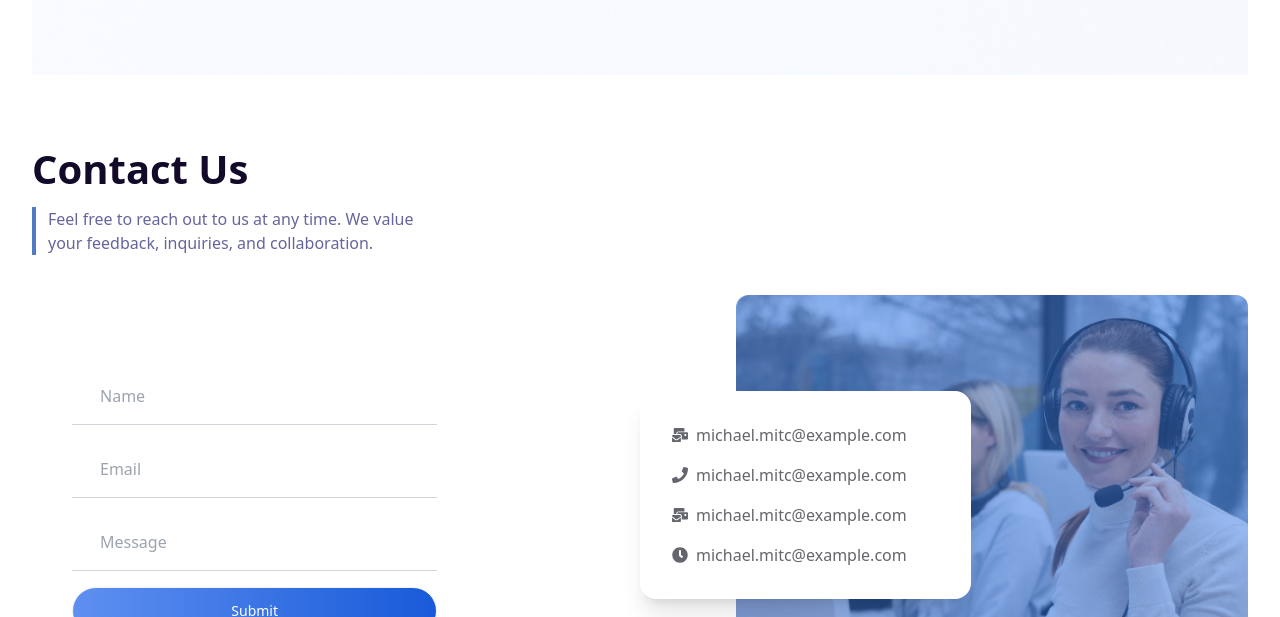
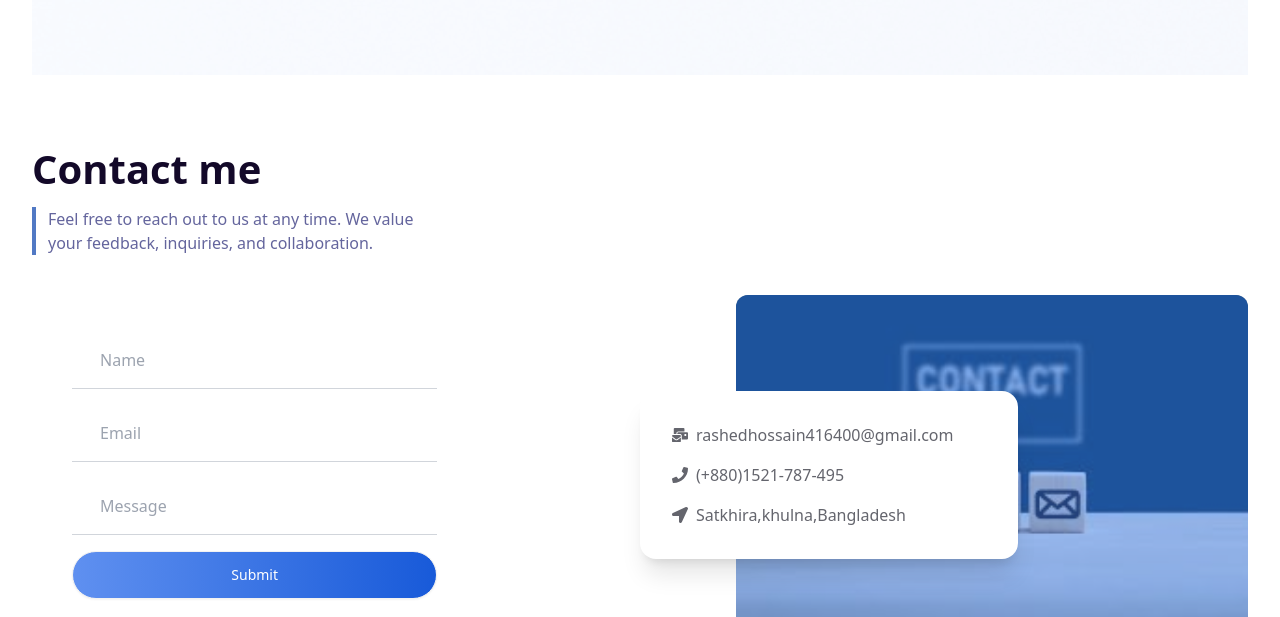
Before and after one commit to RashedAkash/webWhiz, a React (Vite) app: page / in a window 1280 px wide. Shown: the part 2980-3597 px from the top of the page. Built offline with nearby package versions, Linux system fonts and the light colour scheme.

Commit message:
contact area change

```diff
--- a/src/Pages/Contact/Contact.jsx
+++ b/src/Pages/Contact/Contact.jsx
@@ -1,14 +1,15 @@
 import React from 'react';
 import RightTitle from '../../Shared/RightTitle/RightTitle';
-import img from '../../assets/images/contact/contact.png'
+
+import img from '../../assets/contact.jpeg'
 import SectionTitle from '../../Shared/SectionTitle/SectionTitle';
-import { FaClock, FaMailBulk, FaMobile, FaPhone } from "react-icons/fa";
+import { FaClock, FaLocationArrow, FaMailBulk, FaMobile, FaPhone } from "react-icons/fa";
 
 const Contact = () => {
   return (
     <div className='py-16'>
       <div className='md:w-1/3 space-y-2 mb-10'>
-        <SectionTitle title='Contact Us' />
+        <SectionTitle title='Contact me' />
           <RightTitle text='Feel free to reach out to us at any time. We value your  feedback, inquiries, and collaboration.'/>
     </div>
        <div className='md:flex gap-24 items-center justify-between'>
@@ -30,38 +31,34 @@ const Contact = () => {
             <div className=' hidden lg:block absolute bg-white z-10   lg:p-8 lg:pr-16 shadow-xl rounded-2xl   -left-24 space-y-4 top-24'>
               <div className=' gap-2 flex text-[#64656D] items-center'>
                 <FaMailBulk />
-                <p>michael.mitc@example.com</p>
+                <p>rashedhossain416400@gmail.com</p>
               </div>
               <div className=' gap-2 flex text-[#64656D] items-center'>
                 <FaPhone />
-                <p>michael.mitc@example.com</p>
+                <p>(+880)1521-787-495</p>
               </div>
+
               <div className=' gap-2 flex text-[#64656D] items-center'>
-                <FaMailBulk />
-                <p>michael.mitc@example.com</p>
-              </div>
-              <div className=' gap-2 flex text-[#64656D] items-center'>
-                <FaClock />
-                <p>michael.mitc@example.com</p>
+                <FaLocationArrow />
+                <p>Satkhira,khulna,Bangladesh</p>
               </div>
             </div>
             <div className='block lg:hidden absolute bg-white z-10 p-4   shadow-xl rounded-2xl left-12 mx-auto   space-y-2 top-2/4'>
               <div className=' gap-2 flex text-[#64656D] items-center'>
                 <FaMailBulk />
-                <p>michael.mitc@example.com</p>
+                <p>
+rashedhossain416400@gmail.com
+</p>
               </div>
               <div className=' gap-2 flex text-[#64656D] items-center'>
                 <FaPhone />
-                <p>michael.mitc@example.com</p>
+                <p>(+880)1521-787-495</p>
               </div>
               <div className=' gap-2 flex text-[#64656D] items-center'>
-                <FaMailBulk />
-                <p>michael.mitc@example.com</p>
+                <FaLocationArrow />
+                <p>Satkhira,khulna,Bangladesh</p>
               </div>
-              <div className=' gap-2 flex text-[#64656D] items-center'>
-                <FaClock />
-                <p>michael.mitc@example.com</p>
-              </div>
+
             </div>
 
           </div>
```
Also changed, not shown: src/assets/contact.jpeg (added).
